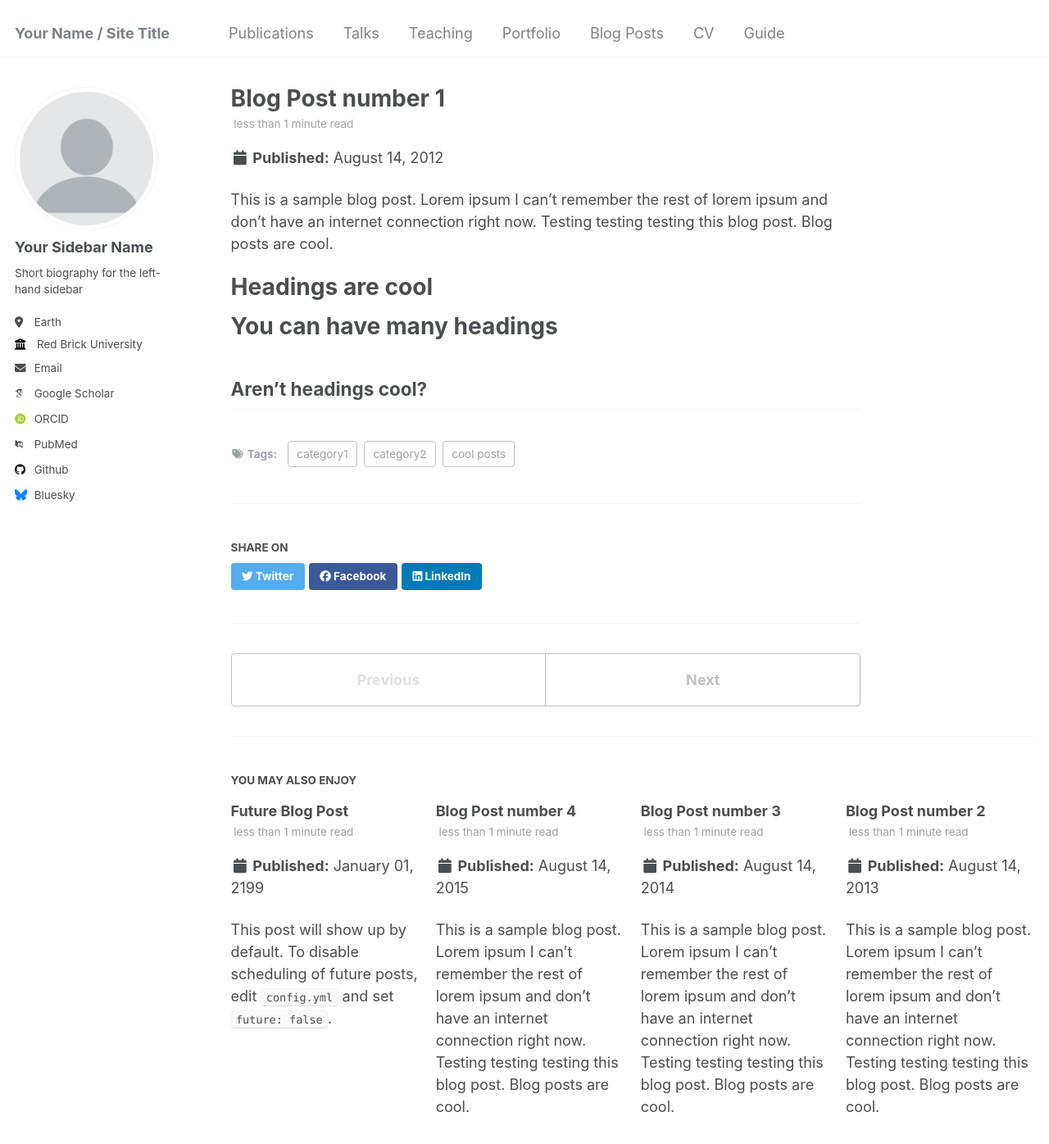
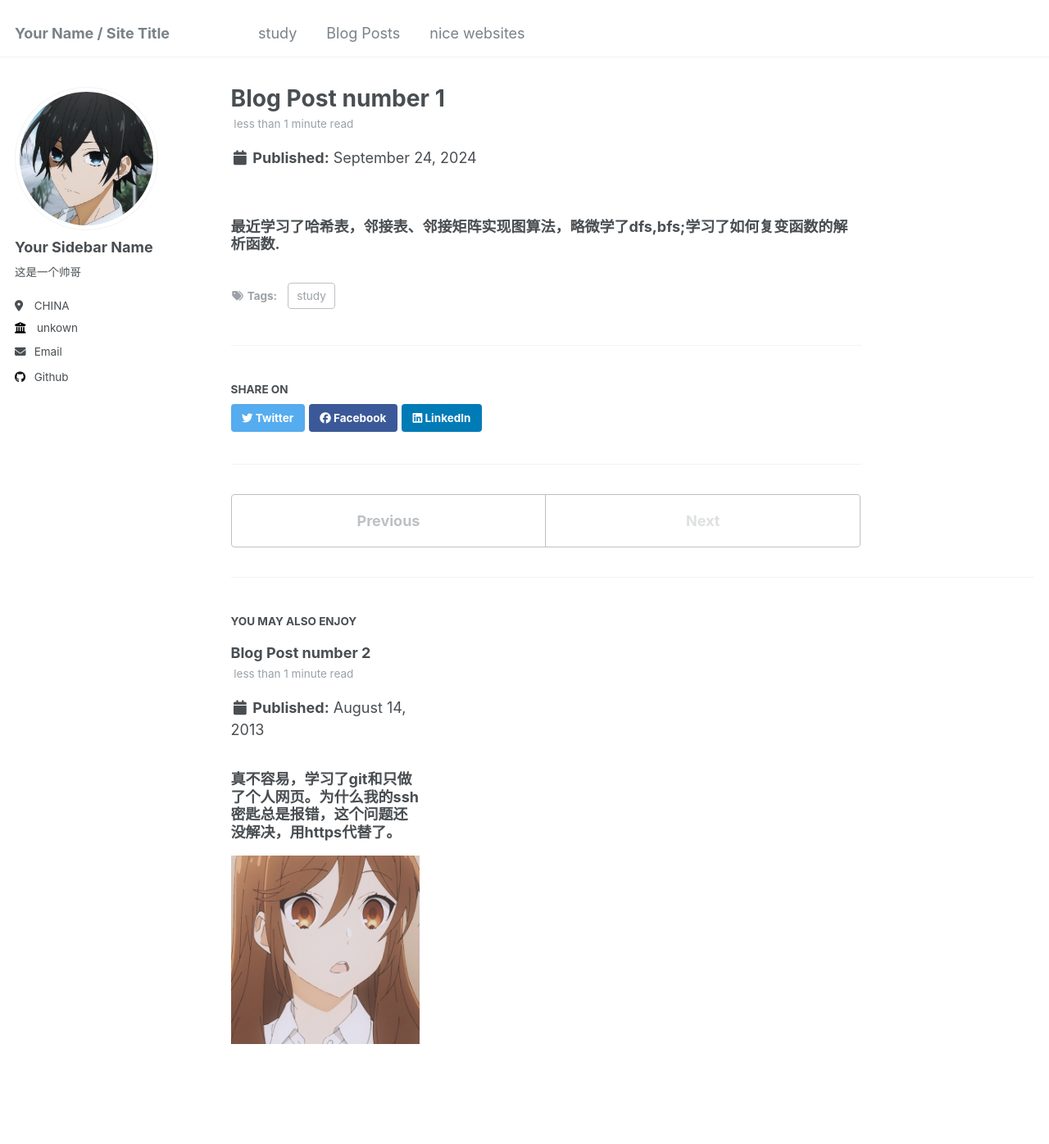
Before and after one commit to LZY-sleepy/LZY-sleepy.github.io, a Jekyll site: the page built from _posts/2012-08-14-blog-post-1.md, in a window 1280 px wide and 1400 px high. Shown: the top 1396 px of the window at 82% size. Built offline with Jekyll 4.4.1, drawn with Linux system fonts in a browser that asks for light colours; some web fonts are replaced.

Commit message:
第四次修改

```diff
--- a/_config.yml
+++ b/_config.yml
@@ -12,7 +12,7 @@ title                    : "Your Name / Site Title"
 title_separator          : "-"
 name                     : &name "Your Name"
 description              : &description "personal description"
-url                      : https://academicpages.github.io # the base hostname & protocol for your site e.g. "https://mmistakes.github.io"
+url                      : https://LZY-sleepy.github.io # the base hostname & protocol for your site e.g. "https://mmistakes.github.io"
 baseurl                  : "" # the subpath of your site, e.g. "/blog"
 repository               : "academicpages/academicpages.github.io"
 
@@ -21,34 +21,34 @@ repository               : "academicpages/academicpages.github.io"
 #               Additional customization can be done by editing /_includes/author-profile.html
 author:
   # Biographic information
-  avatar           : "profile.png"
+  avatar           : "zipai.png"
   name             : "Your Sidebar Name"
   pronouns         : # example: "she/her"
-  bio              : "Short biography for the left-hand sidebar"
-  location         : "Earth"
-  employer         : "Red Brick University"
+  bio              : "这是一个帅哥"
+  location         : "CHINA"
+  employer         : "unkown"
   uri              : # URL
-  email            : "none@example.org"
+  email            : "lzy20041211@163.com"
 
   # Academic websites
   arxiv            : # URL - Update with the correct link to your profile
-  googlescholar    : "https://scholar.google.com/citations?user=PS_CX0AAAAAJ"
+  googlescholar    : #"https://scholar.google.com/citations?user=PS_CX0AAAAAJ"
   impactstory      : # URL
-  orcid            : "http://orcid.org/yourorcidurl"
+  orcid            : #"http://orcid.org/yourorcidurl"
   semantic         : # URL
-  pubmed           : "https://www.ncbi.nlm.nih.gov/pubmed/?term=john+snow"
+  pubmed           : #"https://www.ncbi.nlm.nih.gov/pubmed/?term=john+snow"
   researchgate     : # URL
 
   # Repositories and software development
   bitbucket        : # Username - Update with your username on the site
   codepen          : # Username
   dribbble         : # Username
-  github           : "academicpages"
+  github           : "LZY-sleepy.github.io"
   kaggle           : # Username
   stackoverflow    : # User number or user number and name (i.e., use "1" or "1/jeff-atwood")
 
   # Social media
-  bluesky          : "bsky.app" # Replace this with you Bluesky username
+  bluesky          : #"bsky.app" # Replace this with you Bluesky username
   facebook         : # Username
   flickr           : # Username
   foursquare       : # Username
--- a/_data/navigation.yml
+++ b/_data/navigation.yml
@@ -5,23 +5,23 @@
 # prevent it from being included in the site.
 
 main:
-  - title: "Publications"
-    url: /publications/
+  #- title: "Publications"
+   # url: /publications/
 
-  - title: "Talks"
-    url: /talks/
+  - #title: "Talks"
+    #url: /talks/
 
-  - title: "Teaching"
-    url: /teaching/
+  #- title: "Teaching"
+   # url: /teaching/
 
-  - title: "Portfolio"
+  - title: "study"
     url: /portfolio/
 
   - title: "Blog Posts"
     url: /year-archive/
 
-  - title: "CV"
+  - title: "nice websites"
     url: /cv/
 
-  - title: "Guide"
-    url: /markdown/
+  #- title: "Guide"
+  #  url: /markdown/
--- a/_pages/cv.md
+++ b/_pages/cv.md
@@ -1,9 +1,13 @@
 ---
 layout: archive
-title: "CV"
+title: "一些有用的网站"
 permalink: /cv/
 author_profile: true
 redirect_from:
   - /resume
 ---
-等待填写
+## 学习
+
+
+
+## 有趣
--- a/_posts/2012-08-14-blog-post-1.md
+++ b/_posts/2012-08-14-blog-post-1.md
@@ -1,20 +1,10 @@
 ---
 title: 'Blog Post number 1'
-date: 2012-08-14
-permalink: /posts/2012/08/blog-post-1/
+date: 2024-9-24
+permalink: /posts/2024/09/blog-post-1/
 tags:
-  - cool posts
-  - category1
-  - category2
+  - study
+
 ---
 
-This is a sample blog post. Lorem ipsum I can't remember the rest of lorem ipsum and don't have an internet connection right now. Testing testing testing this blog post. Blog posts are cool.
-
-Headings are cool
-======
-
-You can have many headings
-======
-
-Aren't headings cool?
-------
+### 最近学习了哈希表，邻接表、邻接矩阵实现图算法，略微学了dfs,bfs;学习了如何复变函数的解析函数.
--- a/_posts/2013-08-14-blog-post-2.md
+++ b/_posts/2013-08-14-blog-post-2.md
@@ -1,20 +1,10 @@
 ---
 title: 'Blog Post number 2'
 date: 2013-08-14
-permalink: /posts/2013/08/blog-post-2/
+permalink: /posts/2024/09/blog-post-2/
 tags:
-  - cool posts
-  - category1
-  - category2
+  - study
 ---
 
-This is a sample blog post. Lorem ipsum I can't remember the rest of lorem ipsum and don't have an internet connection right now. Testing testing testing this blog post. Blog posts are cool.
-
-Headings are cool
-======
-
-You can have many headings
-======
-
-Aren't headings cool?
-------
+### 真不容易，学习了git和只做了个人网页。为什么我的ssh密匙总是报错，这个问题还没解决，用https代替了。
+![远坂凛](/images/OPT-2.png)
--- a/_posts/2014-08-14-blog-post-3.md
+++ /dev/null
@@ -1,20 +0,0 @@
----
-title: 'Blog Post number 3'
-date: 2014-08-14
-permalink: /posts/2014/08/blog-post-3/
-tags:
-  - cool posts
-  - category1
-  - category2
----
-
-This is a sample blog post. Lorem ipsum I can't remember the rest of lorem ipsum and don't have an internet connection right now. Testing testing testing this blog post. Blog posts are cool.
-
-Headings are cool
-======
-
-You can have many headings
-======
-
-Aren't headings cool?
-------
--- a/_posts/2199-01-01-future-post.md
+++ /dev/null
@@ -1,11 +0,0 @@
----
-title: 'Future Blog Post'
-date: 2199-01-01
-permalink: /posts/2012/08/blog-post-4/
-tags:
-  - cool posts
-  - category1
-  - category2
----
-
-This post will show up by default. To disable scheduling of future posts, edit `config.yml` and set `future: false`.
```
Also changed, not shown: _portfolio/portfolio-1.md (+3 -3 lines), _portfolio/portfolio-2.html (deleted, +0 -7 lines), _posts/2015-08-14-blog-post-4.md (deleted, +0 -20 lines), images/zipai.png (renamed from images/微信图片_20240810215136.jpg).
